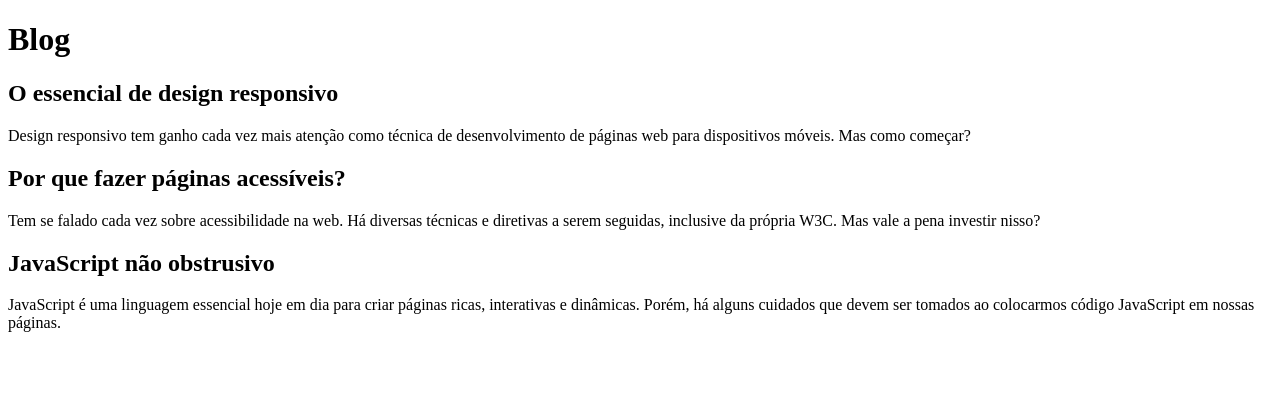
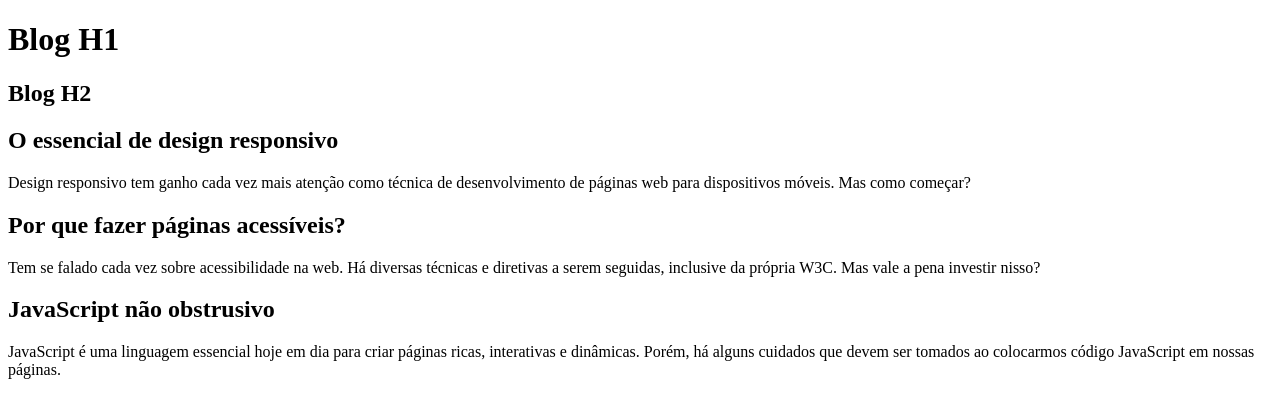
Before and after one commit to erikchagas/curso-git, a plain HTML site: page index.html in a window 1280 px wide. Drawn offline with Linux system fonts and the light colour scheme.

Commit message:
Adicionado H2

```diff
--- a/index.html
+++ b/index.html
@@ -6,7 +6,8 @@
     <link rel="icon" href="favicon.png">
   </head>
   <body>
-    <h1>Blog</h1>
+    <h1>Blog H1</h1>
+    <h2>Blog H2</h2>
     <h2>O essencial de design responsivo</h2>
     <p>Design responsivo tem ganho cada vez mais atenção como técnica de desenvolvimento de páginas web para dispositivos móveis. Mas como começar?</p>
 
```
